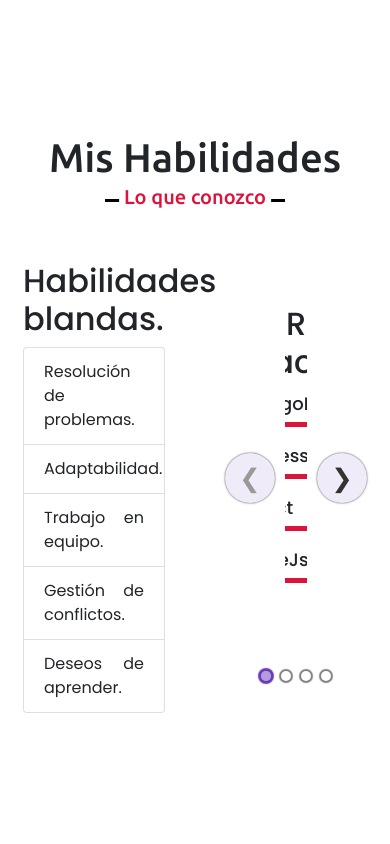
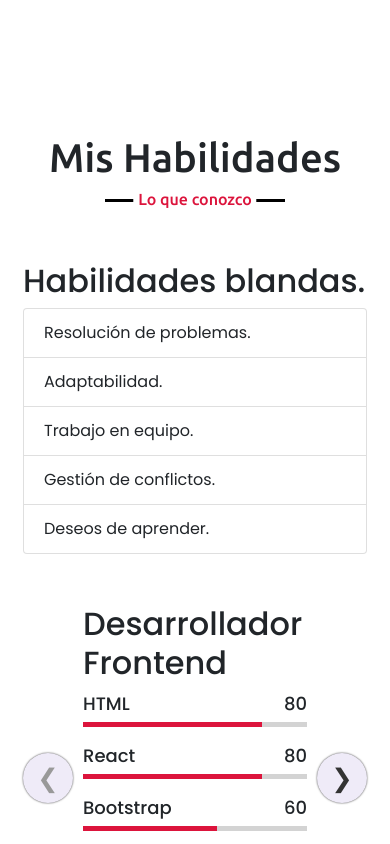
Before and after one commit to LeandroAntunez/LeandroAntunez.github.io, a React (Create React App) app: page / in a window 390 px wide. Shown: the part 1540-2384 px from the top of the page. Built offline with nearby package versions, Linux system fonts and the light colour scheme; a web font is replaced by a local one.

Commit message:
Skills section now is responsive.

```diff
--- a/src/PorfolioContainer/Skills/CarouselSkills.js
+++ b/src/PorfolioContainer/Skills/CarouselSkills.js
@@ -1,23 +1,13 @@
 import React, { Component } from 'react';
 import Carousel from 'react-elastic-carousel';
+import './Skills.css';
 import './CarouselSkills.css';
 
 class CarouselSkills extends Component {
     state = {
         items: [
             {
-                id: 1, title: 'MERN Stack',
-                skills:
-                    [
-                        { name: 'MongoDB', percentage: 60 },
-                        { name: 'Express', percentage: 70 },
-                        { name: 'React', percentage: 80 },
-                        { name: 'NodeJs', percentage: 80 }
-                    ]
-            },
-
-            {
-                id: 2, title: 'Desarrollador Frontend',
+                id: 1, title: 'Desarrollador Frontend',
                 skills:
                     [
                         { name: 'HTML', percentage: 80 },
@@ -29,7 +19,7 @@ class CarouselSkills extends Component {
             },
 
             {
-                id: 3, title: 'Desarrollador Backend',
+                id: 2, title: 'Desarrollador Backend',
                 skills:
                     [
                         { name: 'MySQL', percentage: 70 },
@@ -37,6 +27,17 @@ class CarouselSkills extends Component {
                         { name: 'Ruby - on Rails', percentage: 50 },
                         { name: 'Python - Django', percentage: 50 },
                         { name: 'ExpressJS', percentage: 70 }
+                    ]
+            },
+
+            {
+                id: 3, title: 'MERN Stack',
+                skills:
+                    [
+                        { name: 'MongoDB', percentage: 60 },
+                        { name: 'Express', percentage: 70 },
+                        { name: 'React', percentage: 80 },
+                        { name: 'NodeJs', percentage: 80 }
                     ]
             },
 
@@ -61,7 +62,7 @@ class CarouselSkills extends Component {
                 <Carousel itemsToShow={1}>
                     {items.map(item =>
                         <div key={item.id}>
-                            <h2>{item.title}</h2>
+                            <h2 className='text'>{item.title}</h2>
                             <ul>
                                 {item.skills.map(s =>
                                     <div class="bars">
--- a/src/PorfolioContainer/Skills/Skills.css
+++ b/src/PorfolioContainer/Skills/Skills.css
@@ -34,7 +34,7 @@ section {
     position: absolute;
     bottom: -12px;
     left: 50%;
-    font-size: 20px;
+    font-size: 16px;
     color: crimson;
     padding: 5px;
     background: #fff;
@@ -43,23 +43,7 @@ section {
 .info {
     z-index: 3;
 }
-@media (max-width: 970px) {
-    .max-width {
-        padding: 0 23px;
-    }
-    .skills .skills-content .column {
-        width: 100%;
-        margin-bottom: 35px;
-    }
-}
-@media (max-width: 690px) {
-    .max-width {
-        padding: 0 23px;
-    }
-    .skills .skills-content .column {
-        width: 100%;
-    }
-}
+
 .skills .skills-content .column {
     width: calc(50% - 30px);
 }
@@ -115,3 +99,20 @@ section {
     top: 0;
     background: crimson;
 }
+@media (max-width: 970px) {
+    .max-width {
+        padding: 0 23px;
+    }
+    .skills .skills-content .column {
+        width: 100%;
+        margin-bottom: 35px;
+    }
+}
+@media (max-width: 690px) {
+    .max-width {
+        padding: 0 23px;
+    }
+    .skills .skills-content .column {
+        width: 100%;
+    }
+}
```
